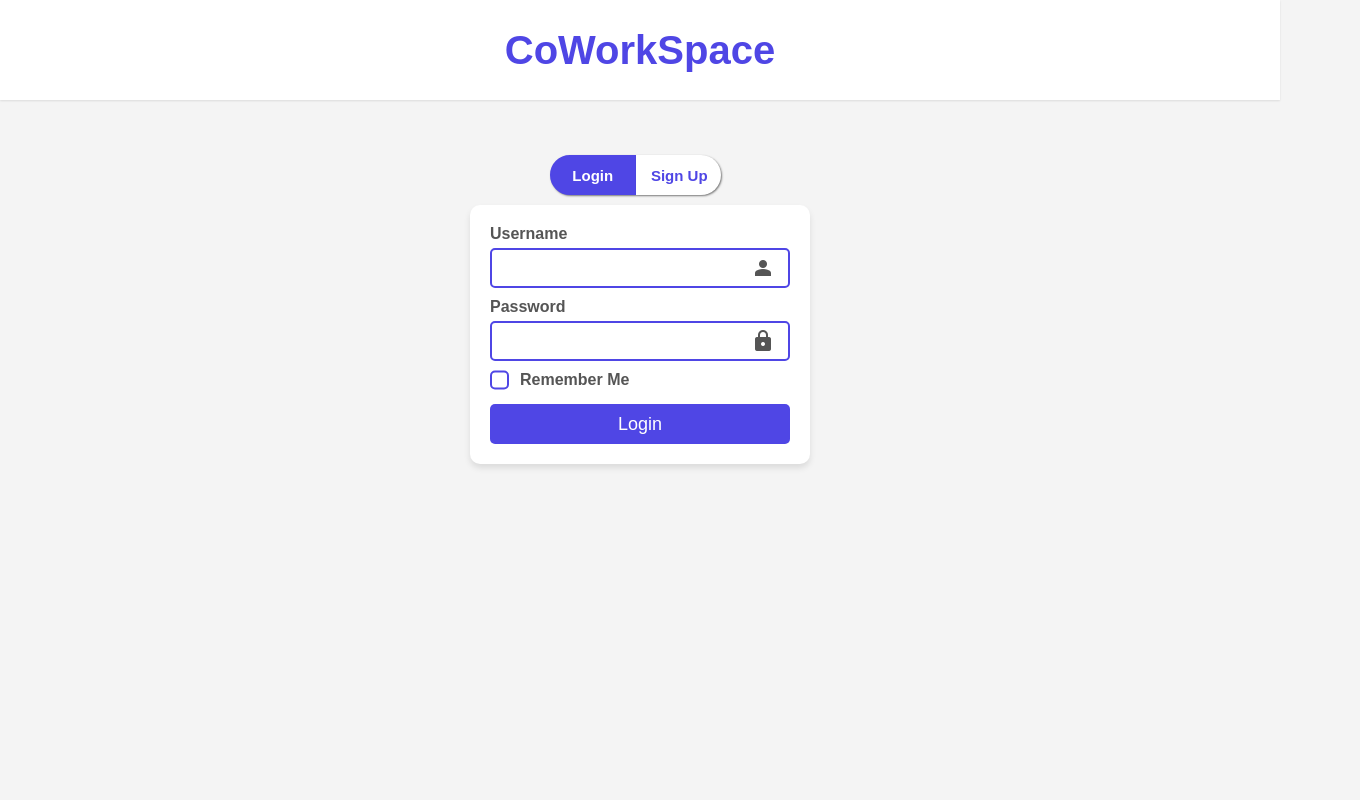
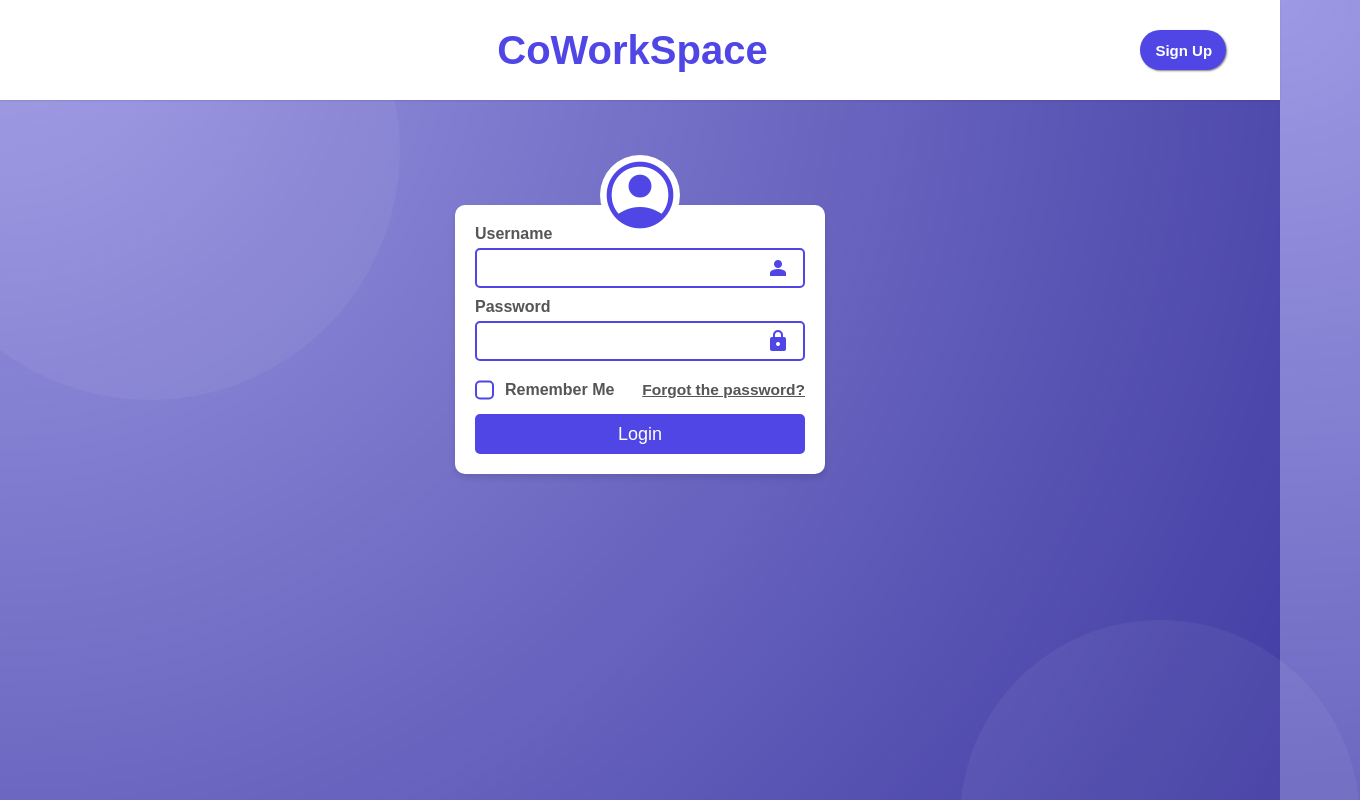
Before and after one commit to IlTetta/CoWorkSpace, a website: page src/frontend/login.html in a window 1280 px wide. Shown: the top 800 px of the page, 1360 px wide, since content can reach past the window. Drawn offline with nearby package versions, Linux system fonts and the light colour scheme.

Commit message:
new login layout

```diff
--- a/src/frontend/login.html
+++ b/src/frontend/login.html
@@ -3,11 +3,13 @@
 
 <head>
     <title>CoWorkSpace - Login</title>
-    <link rel="stylesheet" href="styles/home.css">
+    <link rel="stylesheet" href="styles/login.css">
     <link rel="stylesheet" href="styles/login-header.css">
+    <link rel="stylesheet" href="styles/background.css">
     <link rel="stylesheet" href="https://fonts.googleapis.com/css2?family=Material+Symbols+Outlined:opsz,wght,FILL,GRAD@20..48,100..700,0..1,-50..200" />
     <link rel="stylesheet" href="https://fonts.googleapis.com/css2?family=Material+Symbols+Outlined:opsz,wght,FILL,GRAD@24,400,1,0&icon_names=person" />
     <link rel="stylesheet" href="https://fonts.googleapis.com/css2?family=Material+Symbols+Outlined:opsz,wght,FILL,GRAD@24,400,1,0&icon_names=lock" />
+    <link rel="stylesheet" href="https://fonts.googleapis.com/css2?family=Material+Symbols+Outlined:opsz,wght,FILL,GRAD@24,400,1,0&icon_names=account_circle" />
 </head>
 
 <body>
@@ -15,11 +17,16 @@
         <div class="middle-section">
             <div class="logo">CoWorkSpace</div>
         </div>
+
+        <div class="right-section">
+            <button class="signup-button">Sign Up</button>
+        </div>
     </div>
 
-    <div class="buttons-container">
-        <button class="login-button">Login</button>
-        <button class="signup-button">Sign Up</button>
+    <div class="people-icon">
+        <span class="material-symbols-outlined account-icon">
+            account_circle
+        </span>
     </div>
 
     <div class="panel">
@@ -27,9 +34,7 @@
             <label for="username">Username</label>
             <div class="input-container">
                 <input class="username-bar" type="text" id="username">
-                <span class="material-symbols-outlined input-icon">
-                    person
-                </span>
+                <span class="material-symbols-outlined input-icon">person</span>
             </div>
         </div>
 
@@ -44,13 +49,15 @@
         </div>
 
         <div class="remember-me-container">
-            <input type="checkbox" id="remember-me" class="remember-me-checkbox">
-            <label for="remember-me" class="remember-me-label">
-                Remember Me
-            </label>
+            <div>
+                <input type="checkbox" id="remember-me" class="remember-me-checkbox">
+                <label for="remember-me" class="remember-me-label">Remember Me</label>
+            </div>
+
+            <a href="#" class="forgot-password-link">Forgot the password?</a>
         </div>
 
-        <button class="login-button2">Login</button>
+        <button class="login-button">Login</button>
     </div>
 
 </body>
--- a/src/frontend/styles/login-header.css
+++ b/src/frontend/styles/login-header.css
@@ -1,16 +1,10 @@
-body {
-    margin: 0;
-    font-family: sans-serif, Arial;
-    background-color: #f4f4f4;
-    height: 3000px;
-    padding-top: 100px;
-}
-
 .header {
     height: 100px;
     background-color: white;
     display: flex;
-    justify-content: center;
+    justify-content: space-between;
+    align-items: center;
+    padding: 0 50px;
     position: fixed;
     top: 0;
     left: 0;
@@ -19,9 +13,20 @@ body {
     z-index: 1001;
 }
 
+.left-section {
+    width: 90px;
+}
+
 .middle-section {
     display: flex;
     justify-content: center;
+    align-items: center;
+    flex-grow: 1;
+}
+
+.right-section {
+    display: flex;
+    justify-content: flex-end;
     align-items: center;
 }
 
@@ -31,44 +36,26 @@ body {
     font-weight: 900;
     font-size: 40px;
     cursor: pointer;
+    margin-left: 75px;
 }
 
-.buttons-container {
-    display: flex;
+.people-icon {
     position: absolute;
     top: 155px;
     left: 50%;
     transform: translateX(-50%);
-    z-index: 1001;
+    z-index: 1002;
+    background-color: white;
+    border-radius: 50%;
+    display: flex;
+    justify-content: center;
+    align-items: center;
 }
 
-.login-button {
-    width: 90px;
-    height: 40px;
-    margin-right: 0px;
-    border: 2px solid rgb(79, 70, 229);
-    border-top-left-radius: 20px;
-    border-bottom-left-radius: 20px;
-    background-color: rgb(79, 70, 229);
-    color: white;
-    font-family: sans-serif, Arial;
-    font-weight: bold;
-    font-size: 15px;
-    box-shadow: 1px 1px 2px rgba(0, 0, 0, 0.5);
-    transition: all 0.15s ease-in-out;
-    cursor: pointer;
-}
-
-.login-button:hover {
-    background-color: white;
+.account-icon {
+    font-size: 80px !important;
     color: rgb(79, 70, 229);
-    border: 2px solid rgb(79, 70, 229);
-    box-shadow: 1px 1px 2px rgba(0, 0, 0, 0.5);
-}
-
-.login-button:active {
-    box-shadow: 1px 1px 2px rgba(0, 0, 0, 0), 2px 2px 5px rgba(79, 70, 229, 0.5) inset;
-    transition: all 0.01s ease-out;
+    font-variation-settings: 'FILL' 1;
 }
 
 .signup-button {
@@ -77,15 +64,15 @@ body {
     margin-right: 5%;
     border: none;
     border-left: 2px solid transparent;
-    border-bottom-right-radius: 20px;
-    border-top-right-radius: 20px;
-    background-color: white;
-    color: rgb(79, 70, 229);
+    border-radius: 20px;
+    background-color: rgb(79, 70, 229);
+    color: white;
     font-family: sans-serif, Arial;
     font-weight: bold;
     font-size: 15px;
     box-shadow: 1px 1px 2px rgba(0, 0, 0, 0.5);
     cursor: pointer;
+    transition: background-color 0.3s ease;
 }
 
 .signup-button:hover {
@@ -97,7 +84,8 @@ body {
 }
 
 .signup-button:active {
-    box-shadow: 1px 1px 2px rgba(0, 0, 0, 0), 2px 2px 5px rgba(255, 255, 255, 0.5) inset;
+    transform: scale(0.95);
+    box-shadow: 1px 1px 2px rgba(0, 0, 0, 0), 2px 2px 5px rgba(79, 70, 229, 0.5) inset;
     transition: all 0.01s ease-out;
 }
 
@@ -109,7 +97,7 @@ body {
     top: 205px;
     left: 50%;
     transform: translateX(-50%);
-    width: 300px;
+    width: 330px;
     padding: 20px;
     background-color: white;
     border-radius: 10px;
@@ -135,7 +123,7 @@ label {
     top: 50%;
     right: 15px;
     transform: translateY(-50%);
-    color: #555;
+    color: rgb(79, 70, 229);
     pointer-events: none;
     font-variation-settings: 'FILL' 1;
 }
@@ -149,9 +137,9 @@ label {
     border-style: solid;
     border-color: rgb(79, 70, 229);
     border-radius: 5px;
-    font-family: sans-serif, Arial;
     box-sizing: border-box;
     font-size: 18px;
+    font-family: sans-serif, Arial;
     color: #000;
 }
 
@@ -161,10 +149,10 @@ label {
     outline: none;
 }
 
-.remenber-me-container {
+.remember-me-container {
     display: flex;
     align-items: center;
-    gap: 10px;
+    justify-content: space-between;
     margin-top: 10px;
 }
 
@@ -209,7 +197,22 @@ label {
     align-items: center;
 }
 
-.login-button2 {
+.forgot-password-link {
+    font-size: 15.50px;
+    color: #555;
+    text-emphasis: none;
+    font-family: sans-serif, Arial;
+    transition: color 0.15s ease-in-out;
+    margin-bottom: 5px;
+    font-weight: bold;
+}
+
+.forgot-password-link:hover {
+    color: #4b42b9;
+    text-decoration: underline;
+}
+
+.login-button {
     width: 100%;
     height: 40px;
     background-color: rgb(79, 70, 229);
@@ -222,14 +225,15 @@ label {
     transition: background-color 0.3s ease;
 }
 
-.login-button2:hover {
+.login-button:hover {
     background-color: white;
     color: rgb(79, 70, 229);
     border: 2px solid rgb(79, 70, 229);
     box-shadow: 1px 1px 2px rgba(0, 0, 0, 0.5);
 }
 
-.login-button2:active {
+.login-button:active {
+    transform: scale(0.95);
     box-shadow: 1px 1px 2px rgba(0, 0, 0, 0), 2px 2px 5px rgba(79, 70, 229, 0.5) inset;
     transition: all 0.01s ease-out;
 }
--- /dev/null
+++ b/src/frontend/styles/login.css
@@ -0,0 +1,6 @@
+body {
+    margin: 0;
+    font-family: sans-serif, Arial;
+    height: 100vh;
+    padding-top: 100px;
+}
```
